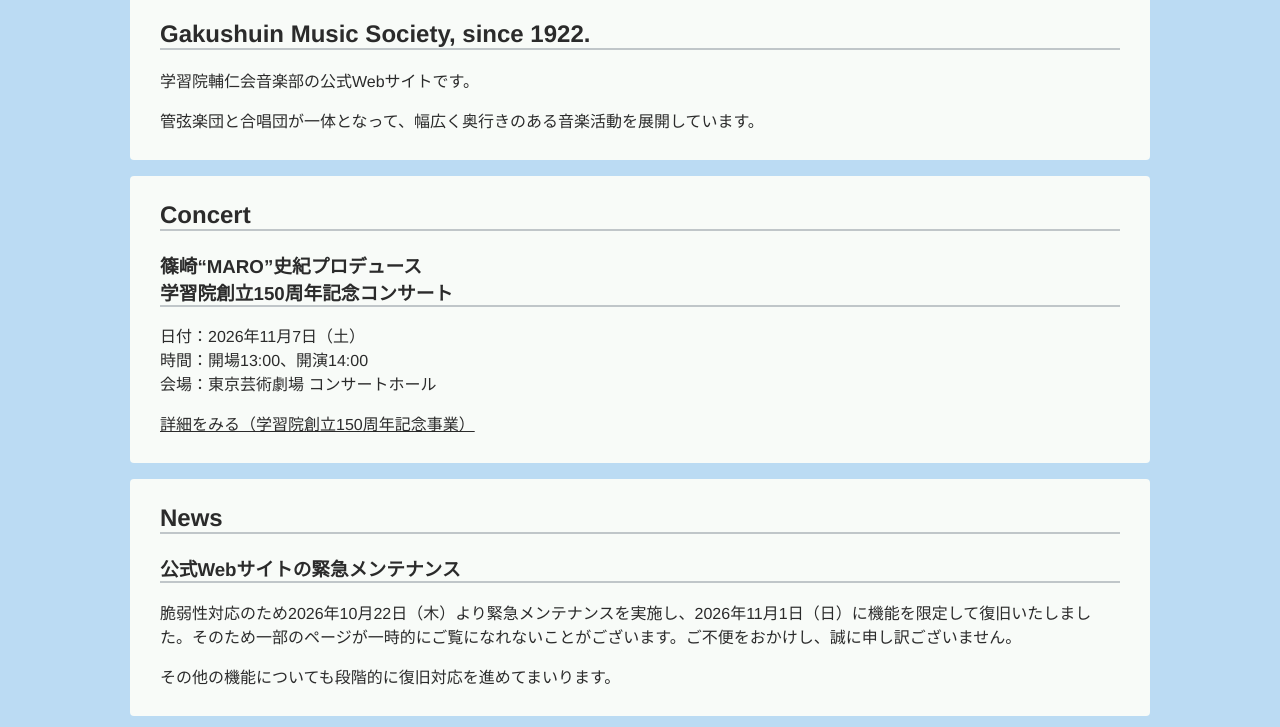
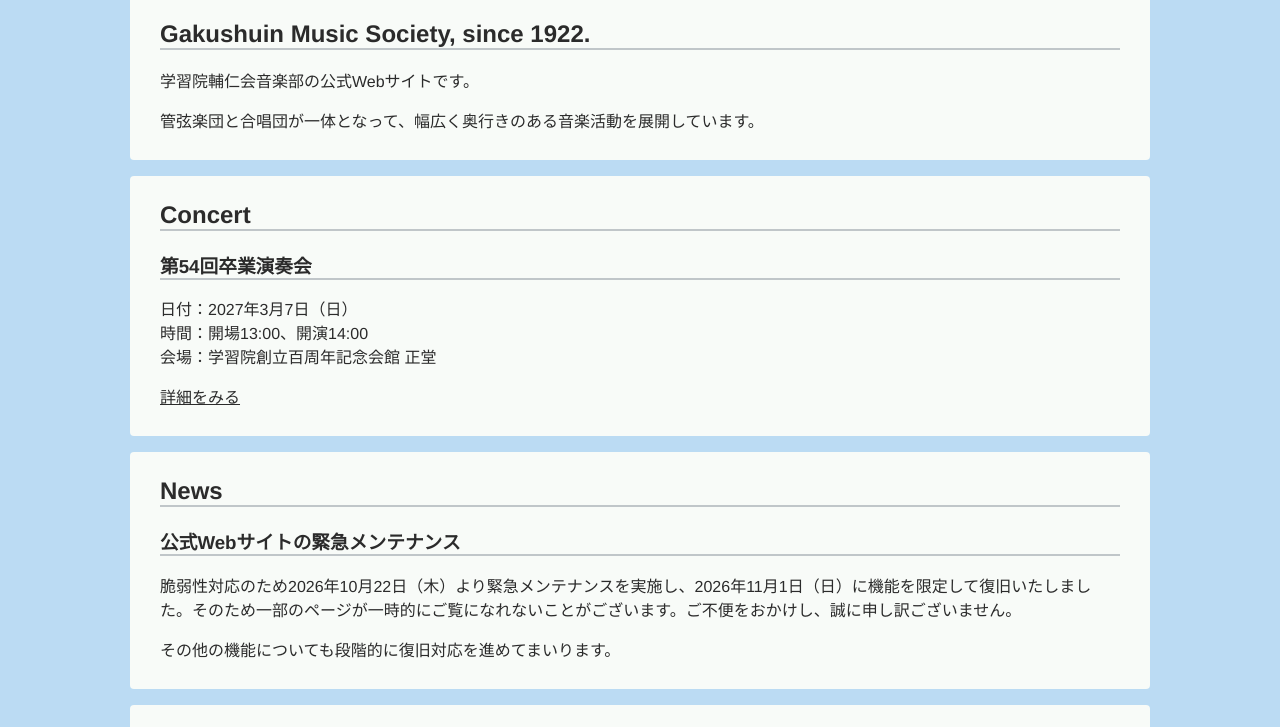
Before and after one commit to ongakubu/www.ongakubu.org, a plain HTML site: page index.html in a window 1280 px wide. Shown: the part 67-794 px from the top of the page. Drawn offline with Linux system fonts and the light colour scheme.

Commit message:
Update index.html

```diff
--- a/index.html
+++ b/index.html
@@ -29,9 +29,9 @@
 	</div>
 	<div class="paper">
 		<h2 class="linetitle" id="Concert">Concert</h2>
-		<h3 class="linetitle">篠崎“MARO”史紀プロデュース<br>学習院創立150周年記念コンサート</h3>
-		<p class="bodytext">日付：2026年11月7日（土）<br>時間：開場13:00、開演14:00<br>会場：東京芸術劇場 コンサートホール</p>
-		<p class="bodytext"><a href="https://150shunen.com/anniversary/2026/" target="_blank" rel="noopener">詳細をみる（学習院創立150周年記念事業）</a></p>
+		<h3 class="linetitle">第54回卒業演奏会</h3>
+        <p class="bodytext">日付：2027年3月7日（日）<br>時間：開場13:00、開演14:00<br>会場：学習院創立百周年記念会館 正堂</p>
+        <p class="bodytext"><a href="/gms-54th-graduation-concert/">詳細をみる</a></p>
 	</div>
 	<div class="paper">
 		<h2 class="linetitle" id="News">News</h2>
```
